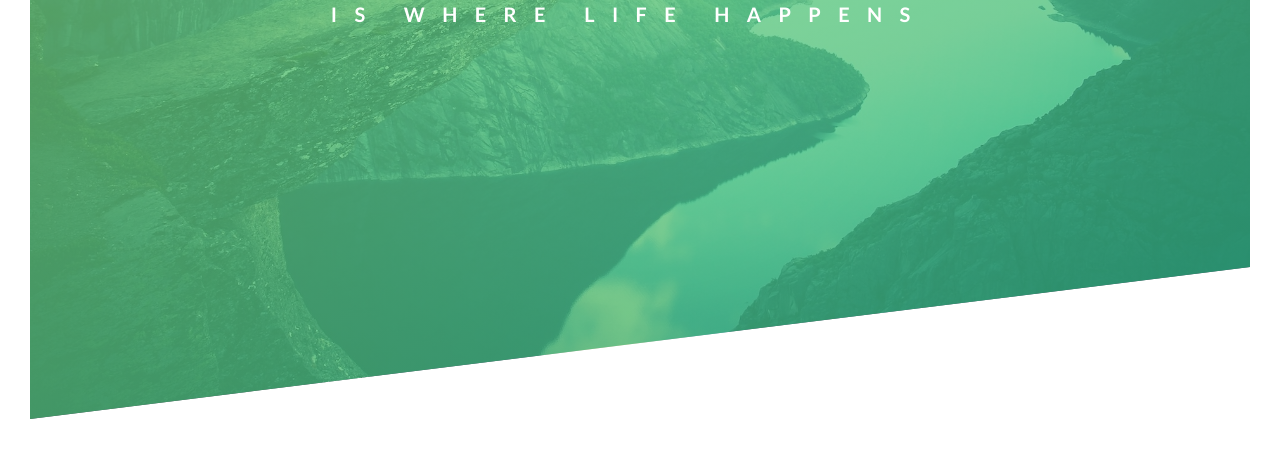
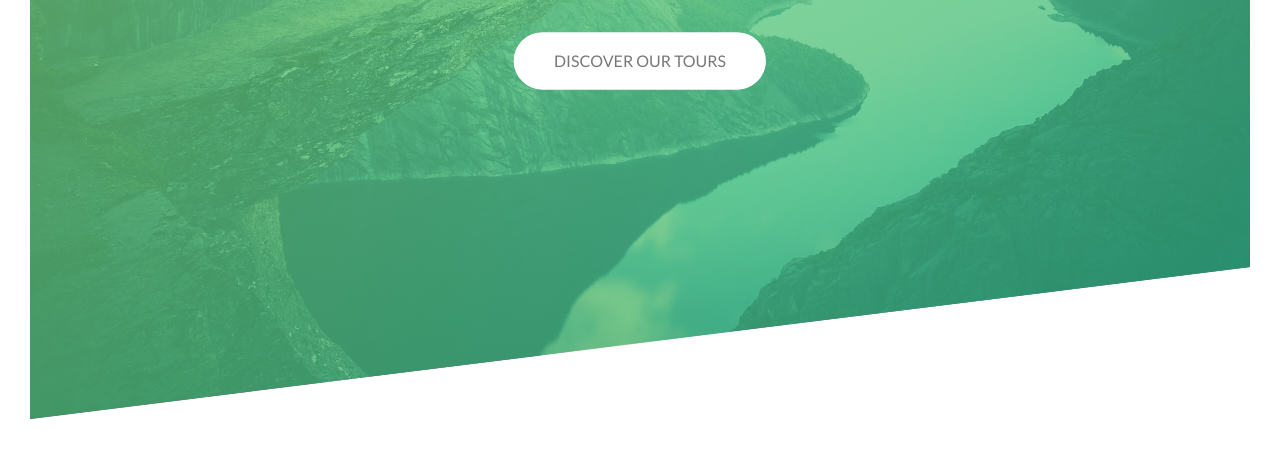
Before and after one commit to NikhilMudgal/CSS-practices, a plain HTML site: page index.html in a window 1280 px wide. Shown: the part 371-820 px from the top of the page. Drawn offline with Linux system fonts and the light colour scheme.

Commit message:
Added animation at button

```diff
--- a/css/style.css
+++ b/css/style.css
@@ -61,6 +61,7 @@ body {
     /* animation-name: moveInRight;
     animation-duration: 1s; */
     animation: moveInRight 1s ease-out;
+    margin-bottom: 60px;
 }
 
 .text-box {
@@ -68,6 +69,7 @@ body {
     top: 40%; /* 50% from the parent. the starting point of the text box will be placed at 50% */
     left: 50%;
     transform: translate(-50%, -50%); /* once translate is used here, text box is not in the relation with the parent but is in the relation itself */
+    text-align: center;
 }
 
 
@@ -106,3 +108,68 @@ body {
     }
 
 }
+
+@keyframes bottomTop {
+    0% {
+        opacity: 0;
+        transform: translateY(100px);
+    }
+    100%{
+        transform: translate(0);
+    }
+}
+
+.btn:link,
+.btn:visited {  /* pesudo class*/
+    text-transform: uppercase;
+    text-decoration: none;
+    padding: 15px 40px;
+    display: inline-block;
+    border-radius: 100px;
+    transition: all .2s;  /*transition has to be on the initial state */
+    position: relative;
+}
+
+.btn:hover {
+    transform: translateY(-3px);
+    box-shadow: 0 10px 20px rgba(0, 0, 0, .2);
+}
+
+.btn:active {
+    transform: translateY(-1px);
+    box-shadow: 0 5px 10px rgba(0, 0, 0, .2);
+}
+
+/* hover and active should be set after link and visited*/
+
+.btn-white {
+    background-color: #fff;
+    color: #777;
+}
+
+.btn::after {
+    content: ""; /* content and display are required properties */
+    display: inline-block;
+    height: 100%;
+    width: 100%;
+    border-radius: 100px;
+    position: absolute;
+    top:0;
+    left: 0;
+    z-index: -1;
+    transition: all 0.4s;
+}
+
+.btn-white::after {
+    background-color: #fff;
+}
+
+.btn:hover::after {
+    transform: scaleX(1.4) scaleY(1.6);
+    opacity: 0;
+}
+
+.btn-animated {
+    animation: bottomTop 1s ease-out .75s;
+    animation-fill-mode: backwards; /* it will apply style of 0% before the animation starts*/
+}
--- a/index.html
+++ b/index.html
@@ -21,6 +21,7 @@
                <span class="heading-primary-main">Outdoors</span>
                <span class="heading-primary-sub">is where life happens</span>
             </h1>
+            <a href="#" class="btn btn-white btn-animated ">Discover our tours</a>
         </div>
     </header>
 </body>
```
